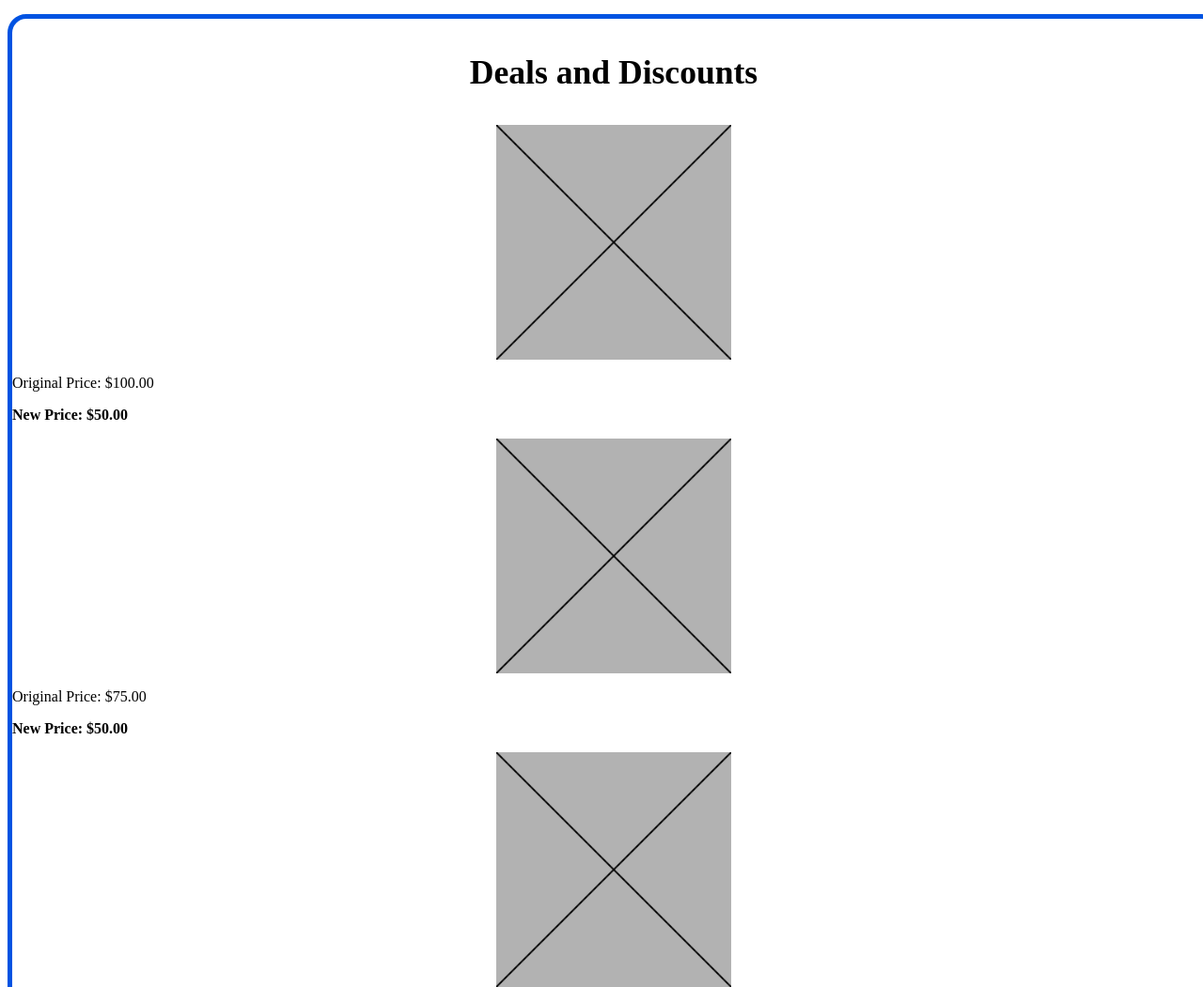
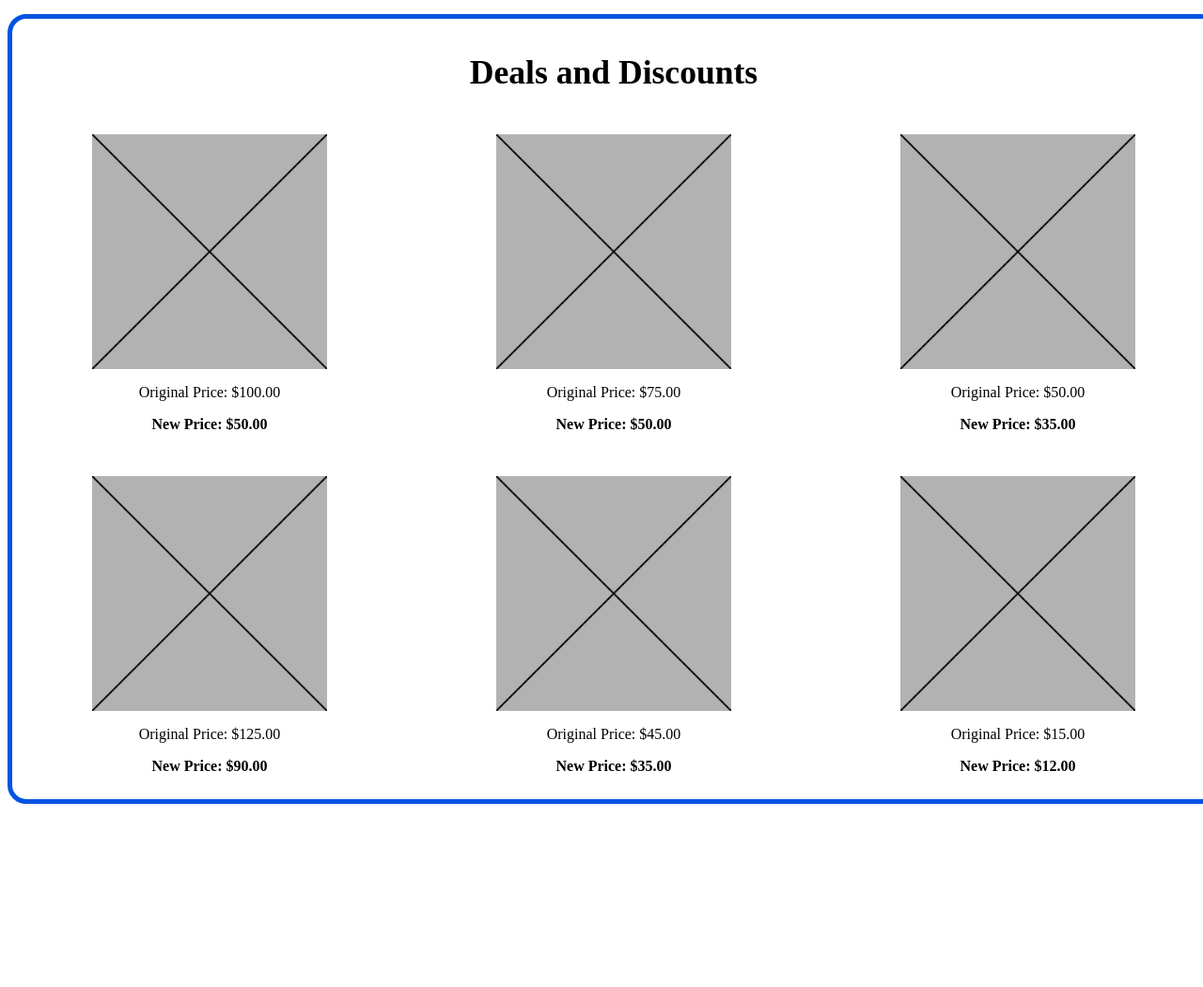
Before and after one commit to djcuevas5/Project2-Divine, a plain HTML site: page index.html in a window 1280 px wide. Shown: the part 1500-2551 px from the top of the page at 94% size. After the commit the page ends 2356 px from the top, so only its background shows below. Drawn offline with Linux system fonts and the light colour scheme.

Commit message:
Update styles.css
fixed the grid

```diff
--- a/css/styles.css
+++ b/css/styles.css
@@ -13,9 +13,16 @@ h3 {
   top: 50px;
 }
 
-.products {
+#products {
   display: grid;
-  row-gap: 50px;
+  grid-template-columns: repeat(3, 1fr);
+  gap: 10px;
+  margin: 0 auto;
+}
+
+.product {
+  text-align: center;
+  padding: 10px;
 }
 
 .productImg {
```
